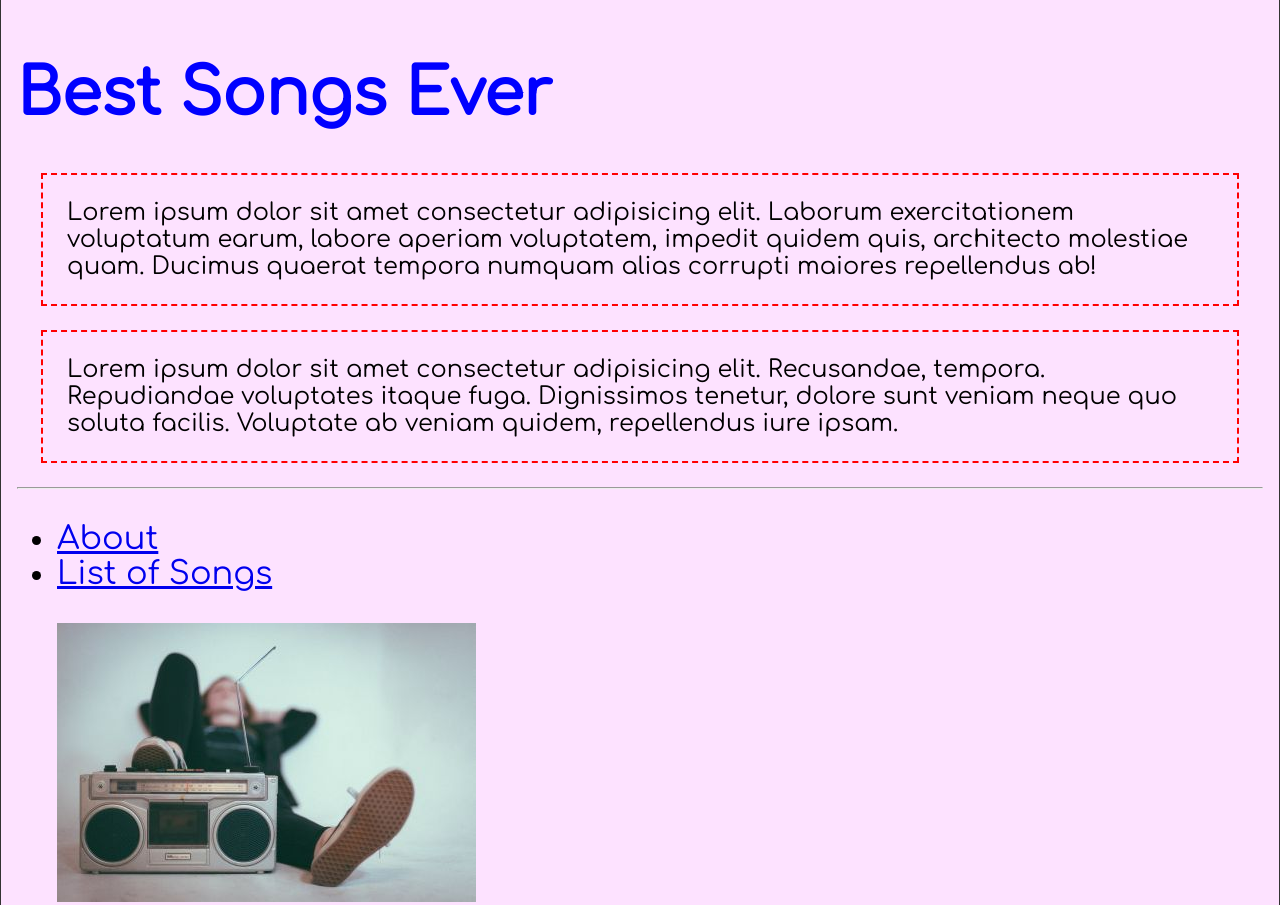
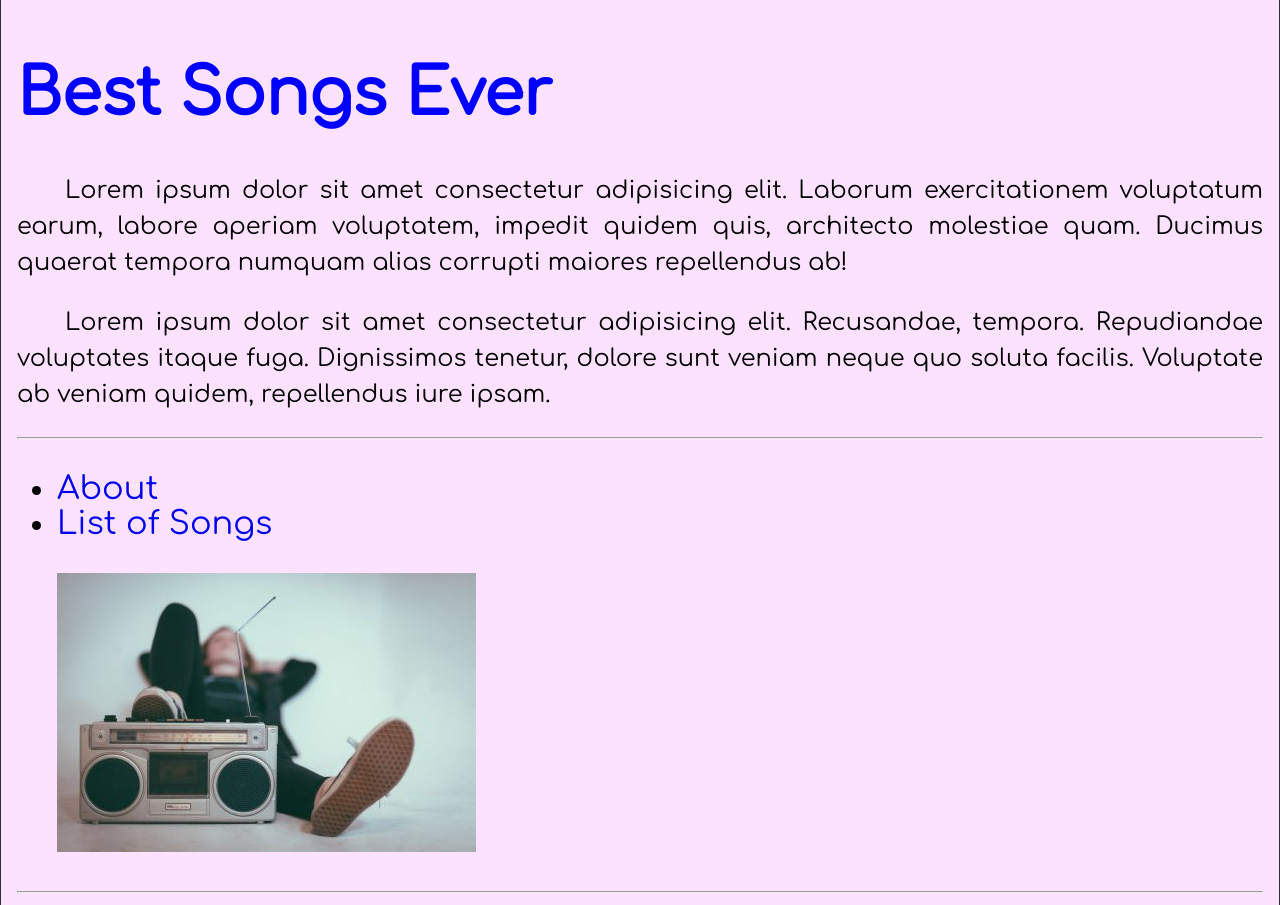
Before and after one commit to patriciaksantos/code-training, a plain HTML site: page index.html in a window 1280 px wide. Shown: the top 905 px of the page. Drawn offline with Linux system fonts and the light colour scheme.

Commit message:
Playing with CSS Typography

```diff
--- a/style.css
+++ b/style.css
@@ -13,15 +13,23 @@ body {
 
 p {
     color: black;
+    text-decoration: none;
 }
 
+a:link { text-decoration: none; }
+a:visited { text-decoration: none; }
+a:hover { text-decoration: underline; }
+a:active { text-decoration: underline; }
+
+
 .container {
-    border: 2px dashed red;
     font-size: 1.5rem;
-    margin: 1.5rem;
-    padding: 1.5rem;
+    text-align: justify;
+    text-indent: 2em;
+    line-height: 1.5;
 
 }
+
 
 h1, h2 {
     color: blue;
```
